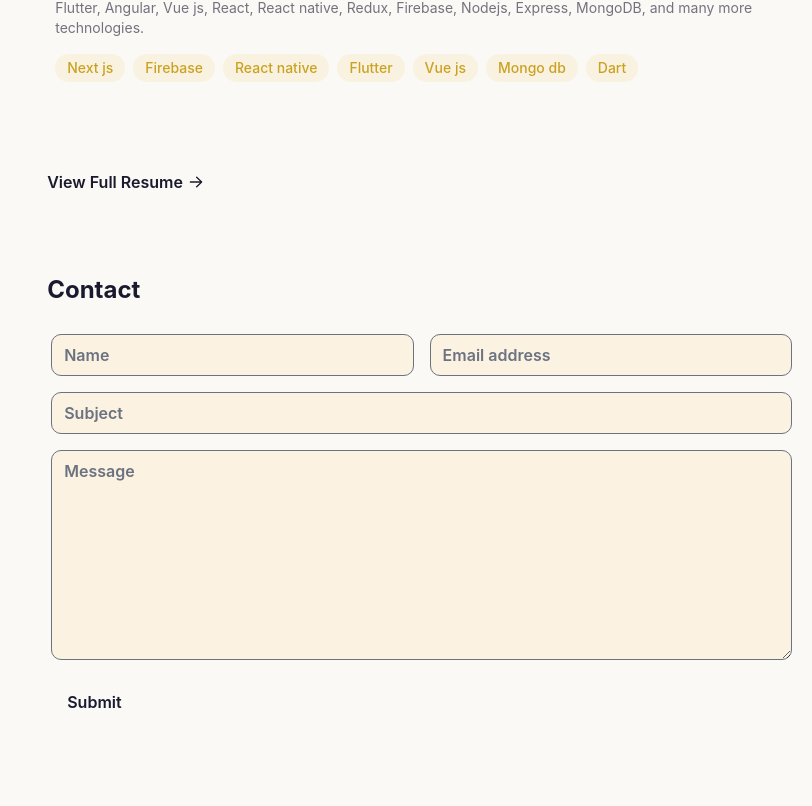
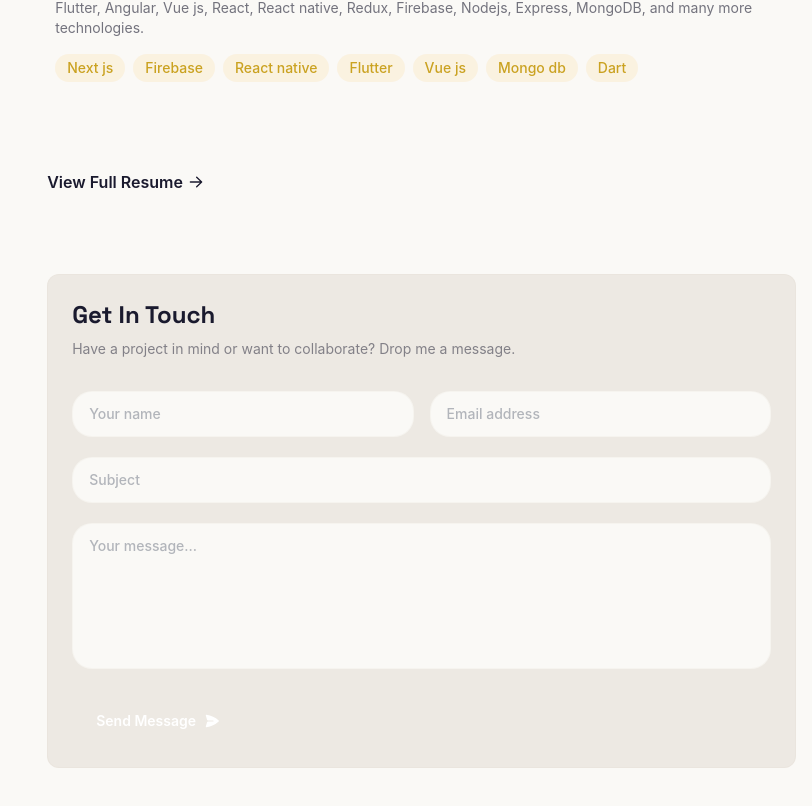
Before and after one commit to Abdallahjaber21/my-portfolio, a React (Create React App) app: page / in a window 1280 px wide. Shown: the part 6578-7384 px from the top of the page, without its empty margins (468-1280 px from the left). Built offline with nearby package versions, Linux system fonts and the light colour scheme; a web font is replaced by a local one.

Commit message:
fix: fixed the email js service

```diff
--- a/src/components/home/Contact.tsx
+++ b/src/components/home/Contact.tsx
@@ -12,10 +12,13 @@ const Contact: React.FC = () => {
     } = useForm();
 
     const [loading, setLoading] = useState(false);
+    const [sent, setSent] = useState(false);
+    const [error, setError] = useState<string | null>(null);
 
     const onSubmit = async (data: FieldValues) => {
 
         setLoading(true);
+        setError(null);
 
         const { name, email, subject, message } = data;
         try {
@@ -26,44 +29,49 @@ const Contact: React.FC = () => {
                 message
             };
             await emailjs.send(
-                'service_szzc7fb',
+                'service_0cctgmo',
                 'template_9cw1tr5',
                 templateParams,
                 'c1peG-NPtImxi-EvT'
             );
 
-            const toast = document.getElementById('toast-top-right');
-            toast?.classList.remove('hidden');
+            setSent(true);
+            setLoading(false);
+            reset();
 
             setTimeout(() => {
-                toast?.classList.remove('opacity-0');
-                setLoading(false);
-            }, 100);
-
-            setTimeout(() => {
-                toast?.classList.add('opacity-0');
-
-                setTimeout(() => {
-                    toast?.classList.add('hidden');
-                }, 100);
-            }, 3000);
-            reset();
-        } catch (e) {
-            console.log(e);
+                setSent(false);
+            }, 4000);
+        } catch (e: any) {
+            console.error('EmailJS Error:', e);
+            setError(e?.text || e?.message || 'Failed to send email. Please try again.');
+            setLoading(false);
         }
 
     };
 
+    const inputClasses = 'contact-input w-full px-4 py-3 rounded-lg text-sm font-medium transition-all duration-300 border focus:outline-none focus:ring-2 placeholder:opacity-50';
+
     return (
         <div className='ContactForm'>
             <div className='container'>
-                <div className='rounded-lg' style={{ backgroundColor: 'var(--bg-primary)' }}>
-                    <div className='mb-6'>
-                        <h2 className='text-2xl font-bold'>Contact</h2>
+                <div className='rounded-xl p-6 xs:p-4' style={{
+                    backgroundColor: 'var(--bg-card-hover)',
+                    border: '1px solid var(--bg-card-shadow)',
+                }}>
+                    {/* Header */}
+                    <div className='mb-8'>
+                        <h2 className='text-2xl font-bold' style={{ fontFamily: "'Space Grotesk', sans-serif" }}>
+                            Get In Touch
+                        </h2>
+                        <p className='text-sm mt-2' style={{ opacity: 'var(--text-muted-opacity)' }}>
+                            Have a project in mind or want to collaborate? Drop me a message.
+                        </p>
                     </div>
-                    <form id='contact-form' className='p-1' onSubmit={handleSubmit(onSubmit)} noValidate autoComplete="off">
-                        {/* Row 1 of form */}
-                        <div className='grid grid-cols-2 gap-4 mb-4 xs:grid-cols-1'>
+
+                    <form id='contact-form' onSubmit={handleSubmit(onSubmit)} noValidate autoComplete="off">
+                        {/* Name & Email row */}
+                        <div className='grid grid-cols-2 gap-4 mb-5 xs:grid-cols-1'>
                             <div className='relative'>
                                 <input
                                     type='text'
@@ -74,30 +82,39 @@ const Contact: React.FC = () => {
                                             message: 'Please use 30 characters or less'
                                         }
                                     })}
-                                    className='w-full px-3 py-2 rounded transition duration-300 focus:outline-none focus:ring-1 focus:ring-teal font-semibold'
-                                    style={{ backgroundColor: 'var(--tag-bg)', color: 'var(--text-primary)' }}
-                                    placeholder='Name'
+                                    className={inputClasses}
+                                    style={{
+                                        backgroundColor: 'var(--bg-primary)',
+                                        color: 'var(--text-primary)',
+                                        borderColor: errors.name ? '#ef4444' : 'var(--bg-card-shadow)',
+                                    }}
+                                    placeholder='Your name'
                                 />
-                                {errors.name && <span className='errorMessage text-xs text-teal font-semibold'>{errors.name.message as string}</span>}
+                                {errors.name && <span className='text-xs mt-1 block' style={{ color: '#ef4444' }}>{errors.name.message as string}</span>}
                             </div>
                             <div className='relative'>
                                 <input
                                     type='email'
                                     {...register('email', {
                                         required: true,
-                                        pattern: /^[a-zA-Z0-9.!#$%&'*+/=?^_`{|}~-]+@[a-zAZ0-9-]+(?:\.[a-zA-Z0-9-]+)*$/
+                                        pattern: /^[a-zA-Z0-9.!#$%&'*+/=?^_`{|}~-]+@[a-zA-Z0-9-]+(?:\.[a-zA-Z0-9-]+)*$/
                                     })}
-                                    className='w-full px-3 py-2 rounded transition duration-300 focus:outline-none focus:ring-1 focus:ring-teal font-semibold'
-                                    style={{ backgroundColor: 'var(--tag-bg)', color: 'var(--text-primary)' }}
+                                    className={inputClasses}
+                                    style={{
+                                        backgroundColor: 'var(--bg-primary)',
+                                        color: 'var(--text-primary)',
+                                        borderColor: errors.email ? '#ef4444' : 'var(--bg-card-shadow)',
+                                    }}
                                     placeholder='Email address'
                                 />
                                 {errors.email && (
-                                    <span className='errorMessage text-xs text-teal font-semibold'>Please enter a valid email address</span>
+                                    <span className='text-xs mt-1 block' style={{ color: '#ef4444' }}>Please enter a valid email address</span>
                                 )}
                             </div>
                         </div>
-                        {/* Row 2 of form */}
-                        <div className='mb-4'>
+
+                        {/* Subject */}
+                        <div className='mb-5'>
                             <input
                                 type='text'
                                 {...register('subject', {
@@ -107,45 +124,88 @@ const Contact: React.FC = () => {
                                         message: 'Subject cannot exceed 75 characters'
                                     }
                                 })}
-                                className='w-full px-3 py-2 rounded transition duration-300 focus:outline-none focus:ring-1 focus:ring-teal font-semibold'
-                                style={{ backgroundColor: 'var(--tag-bg)', color: 'var(--text-primary)' }}
+                                className={inputClasses}
+                                style={{
+                                    backgroundColor: 'var(--bg-primary)',
+                                    color: 'var(--text-primary)',
+                                    borderColor: errors.subject ? '#ef4444' : 'var(--bg-card-shadow)',
+                                }}
                                 placeholder='Subject'
                             />
                             {errors.subject && (
-                                <span className='errorMessage text-xs text-teal font-semibold'>{errors.subject.message as string}</span>
+                                <span className='text-xs mt-1 block' style={{ color: '#ef4444' }}>{errors.subject.message as string}</span>
                             )}
                         </div>
-                        {/* Row 3 of form */}
-                        <div className='mb-4'>
+
+                        {/* Message */}
+                        <div className='mb-6'>
                             <textarea
-                                rows={8}
+                                rows={6}
                                 {...register('message', {
                                     required: true
                                 })}
-                                className='w-full px-3 py-2 rounded transition duration-300 focus:outline-none focus:ring-1 focus:ring-teal font-semibold'
-                                style={{ backgroundColor: 'var(--tag-bg)', color: 'var(--text-primary)' }}
-                                placeholder='Message'
+                                className={`${inputClasses} resize-none`}
+                                style={{
+                                    backgroundColor: 'var(--bg-primary)',
+                                    color: 'var(--text-primary)',
+                                    borderColor: errors.message ? '#ef4444' : 'var(--bg-card-shadow)',
+                                }}
+                                placeholder='Your message...'
                             />
-                            {errors.message && <span className='errorMessage text-xs text-teal font-semibold'>Please enter a message</span>}
+                            {errors.message && <span className='text-xs mt-1 block' style={{ color: '#ef4444' }}>Please enter a message</span>}
                         </div>
-                        <div className='text-left'>
-                            <button className='font-semibold px-4 py-2 rounded transition duration-300 hover:text-teal'
-                                style={{ color: 'var(--text-primary)', borderColor: 'var(--accent-teal)' }}
-                                onMouseEnter={(e) => (e.currentTarget.style.backgroundColor = 'var(--tag-bg)')}
-                                onMouseLeave={(e) => (e.currentTarget.style.backgroundColor = 'transparent')} >
+
+                        {/* Submit */}
+                        <div className='flex items-center gap-4'>
+                            <button
+                                type="submit"
+                                disabled={loading}
+                                className='group flex items-center gap-2 font-semibold px-6 py-3 rounded-lg text-sm transition-all duration-300'
+                                style={{
+                                    color: '#fff',
+                                    opacity: loading ? 0.7 : 1,
+                                }}
+                            >
                                 {loading ? (
-                                    <div className='flex items-center'>
-                                        <svg className="animate-spin h-[10px] w-[10px] mr-3 bg-teal" viewBox="0 0 24 24" />
-                                        Processing...
-                                    </div>
-                                ) : "Submit"}
+                                    <>
+                                        <svg className="animate-spin h-4 w-4" xmlns="http://www.w3.org/2000/svg" fill="none" viewBox="0 0 24 24">
+                                            <circle className="opacity-25" cx="12" cy="12" r="10" stroke="currentColor" strokeWidth="4" />
+                                            <path className="opacity-75" fill="currentColor" d="M4 12a8 8 0 018-8V0C5.373 0 0 5.373 0 12h4zm2 5.291A7.962 7.962 0 014 12H0c0 3.042 1.135 5.824 3 7.938l3-2.647z" />
+                                        </svg>
+                                        Sending...
+                                    </>
+                                ) : (
+                                    <>
+                                        Send Message
+                                        <svg xmlns="http://www.w3.org/2000/svg" viewBox="0 0 20 20" fill="currentColor" className="w-4 h-4 transition-transform duration-200 group-hover:translate-x-1">
+                                            <path d="M3.105 2.289a.75.75 0 00-.826.95l1.414 4.925A1.5 1.5 0 005.135 9.25h6.115a.75.75 0 010 1.5H5.135a1.5 1.5 0 00-1.442 1.086l-1.414 4.926a.75.75 0 00.826.95 28.896 28.896 0 0015.293-7.154.75.75 0 000-1.115A28.897 28.897 0 003.105 2.289z" />
+                                        </svg>
+                                    </>
+                                )}
                             </button>
+
+                            {/* Inline success message */}
+                            {sent && (
+                                <div className='flex items-center gap-2 text-sm font-medium' style={{ color: 'var(--accent-teal)' }}>
+                                    <svg xmlns="http://www.w3.org/2000/svg" viewBox="0 0 20 20" fill="currentColor" className="w-5 h-5">
+                                        <path fillRule="evenodd" d="M10 18a8 8 0 100-16 8 8 0 000 16zm3.857-9.809a.75.75 0 00-1.214-.882l-3.483 4.79-1.88-1.88a.75.75 0 10-1.06 1.061l2.5 2.5a.75.75 0 001.137-.089l4-5.5z" clipRule="evenodd" />
+                                    </svg>
+                                    Message sent successfully!
+                                </div>
+                            )}
+
+                            {/* Inline error message */}
+                            {error && (
+                                <div className='flex items-center gap-2 text-sm font-medium' style={{ color: '#ef4444' }}>
+                                    <svg xmlns="http://www.w3.org/2000/svg" viewBox="0 0 20 20" fill="currentColor" className="w-5 h-5 flex-shrink-0">
+                                        <path fillRule="evenodd" d="M18 10a8 8 0 11-16 0 8 8 0 0116 0zm-8-5a.75.75 0 01.75.75v4.5a.75.75 0 01-1.5 0v-4.5A.75.75 0 0110 5zm0 10a1 1 0 100-2 1 1 0 000 2z" clipRule="evenodd" />
+                                    </svg>
+                                    {error}
+                                </div>
+                            )}
                         </div>
                     </form>
                 </div>
-            </div>
-            <div id="toast-top-right" className="hidden z-[999] opacity-0 fixed flex items-center w-full max-w-xs p-4 space-x-4 text-gray-500 bg-green-dark divide-x divide-gray-200 rounded-sm shadow top-5 right-5 dark:text-gray-400 dark:divide-gray-700 space-x dark:bg-gray-800 transition-all duration-200" role="alert">
-                <div className="text-sm font-normal">Email Was Sent Successfully!</div>
             </div>
         </div>
     );
--- a/src/css/App.css
+++ b/src/css/App.css
@@ -112,7 +112,6 @@ html {
   overflow-x: hidden !important;
   background-color: var(--bg-primary);
   user-select: none !important;
-  transition: background-color 0.35s ease, color 0.35s ease;
 }
 html * {
   --swiper-navigation-size: 25px;
--- a/src/pages/Home.js
+++ b/src/pages/Home.js
@@ -6,7 +6,7 @@ import Right from '../components/home/Right';
 const Home = () => {
     return (
          <div className="Home_page_layout pb-32 pt-20 lg-break:pt-0"
-              style={{ color: 'var(--text-primary)', backgroundColor: 'var(--bg-primary)', transition: 'background-color 0.35s ease, color 0.35s ease' }}>
+              style={{ color: 'var(--text-primary)', backgroundColor: 'var(--bg-primary)' }}>
             <div className='content max-w-7xl xl:max-w-5xl lg:max-w-4xl mx-auto flex justify-between p-4 lg-break:flex-col'>
                 <Left />
                 <Right />
```
Also changed, not shown: src/index.css (+10 -0 lines).
